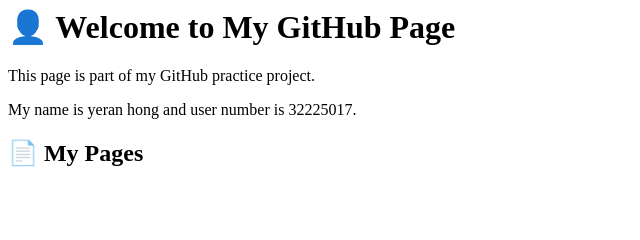
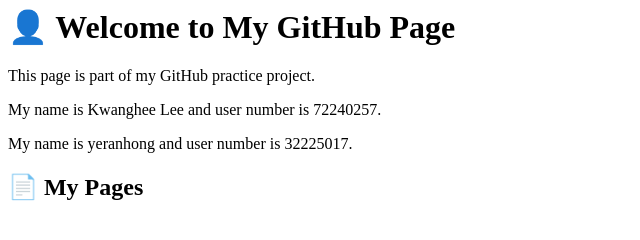
Before and after one commit to yeranhong/yeranhong, a plain HTML site: page index.html in a window 1280 px wide. Shown: the whole page, without its empty margins (0-640 px from the left). Drawn offline with Linux system fonts and the light colour scheme.

Commit message:
Update index.html

```diff
--- a/index.html
+++ b/index.html
@@ -1,7 +1,8 @@
 <body>
   <h1>👤 Welcome to My GitHub Page</h1>
   <p>This page is part of my GitHub practice project.</p>
-  <p>My name is yeran hong and user number is 32225017.</p>
+  <p>My name is Kwanghee Lee and user number is 72240257.</p>
+  <p>My name is yeranhong and user number is 32225017.</p>
 
   <h2>📄 My Pages</h2>
   <ul>
```
